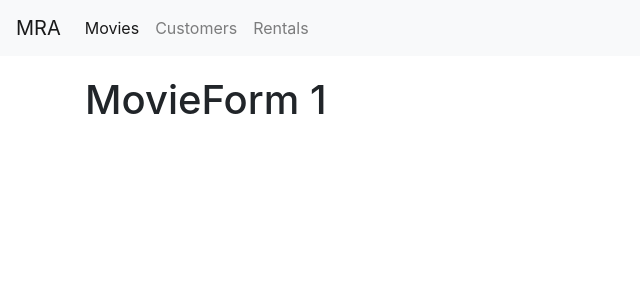
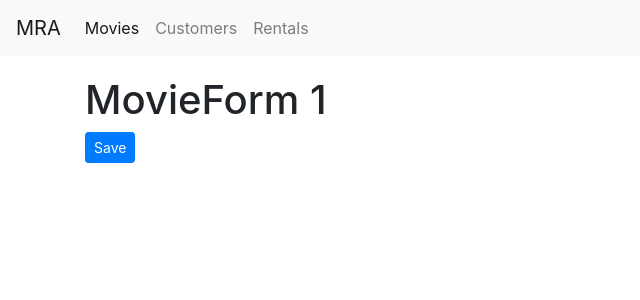
Before and after one commit to adeluleye/movie-rental-app-fe, a React (Create React App) app: page /movies/1 in a window 1280 px wide. Shown: the top 300 px of the page, without its empty margins (0-640 px from the left). Built offline with nearby package versions, Linux system fonts and the light colour scheme.

Commit message:
implement save and programmatic navigation from movieForm to moviesTable

```diff
--- a/src/components/movieForm.jsx
+++ b/src/components/movieForm.jsx
@@ -1,7 +1,22 @@
-import React from 'react';
+import React, { Component } from 'react';
 
-const MovieForm = ({ match }) => {
-  return <h1>MovieForm {match.params.id}</h1>;
-};
+class MovieForm extends Component {
+  handleSave = () => {
+    const { history } = this.props;
+    history.push('/');
+  };
+
+  render() {
+    const { match } = this.props;
+    return (
+      <div>
+        <h1>MovieForm {match.params.id}</h1>
+        <button onClick={this.handleSave} className="btn btn-primary btn-sm">
+          Save
+        </button>
+      </div>
+    );
+  }
+}
 
 export default MovieForm;
```
